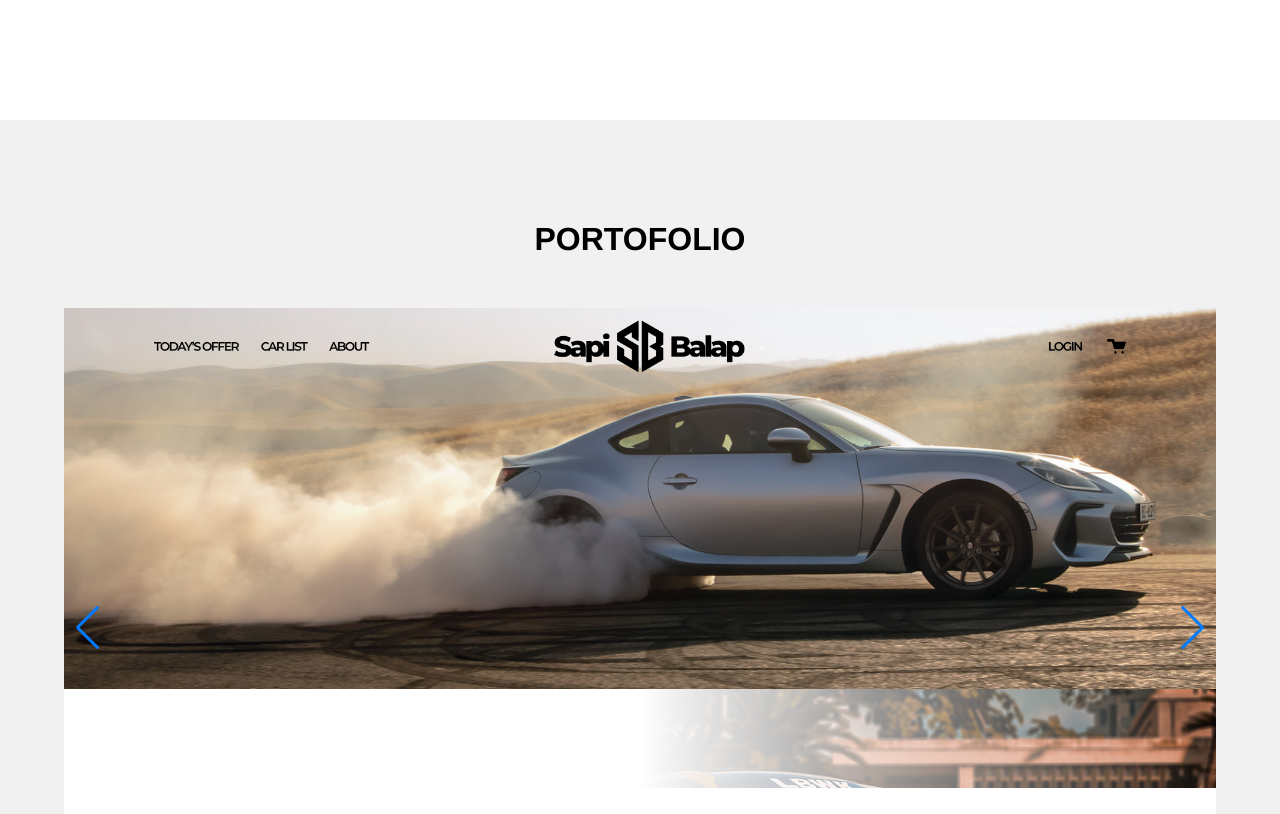
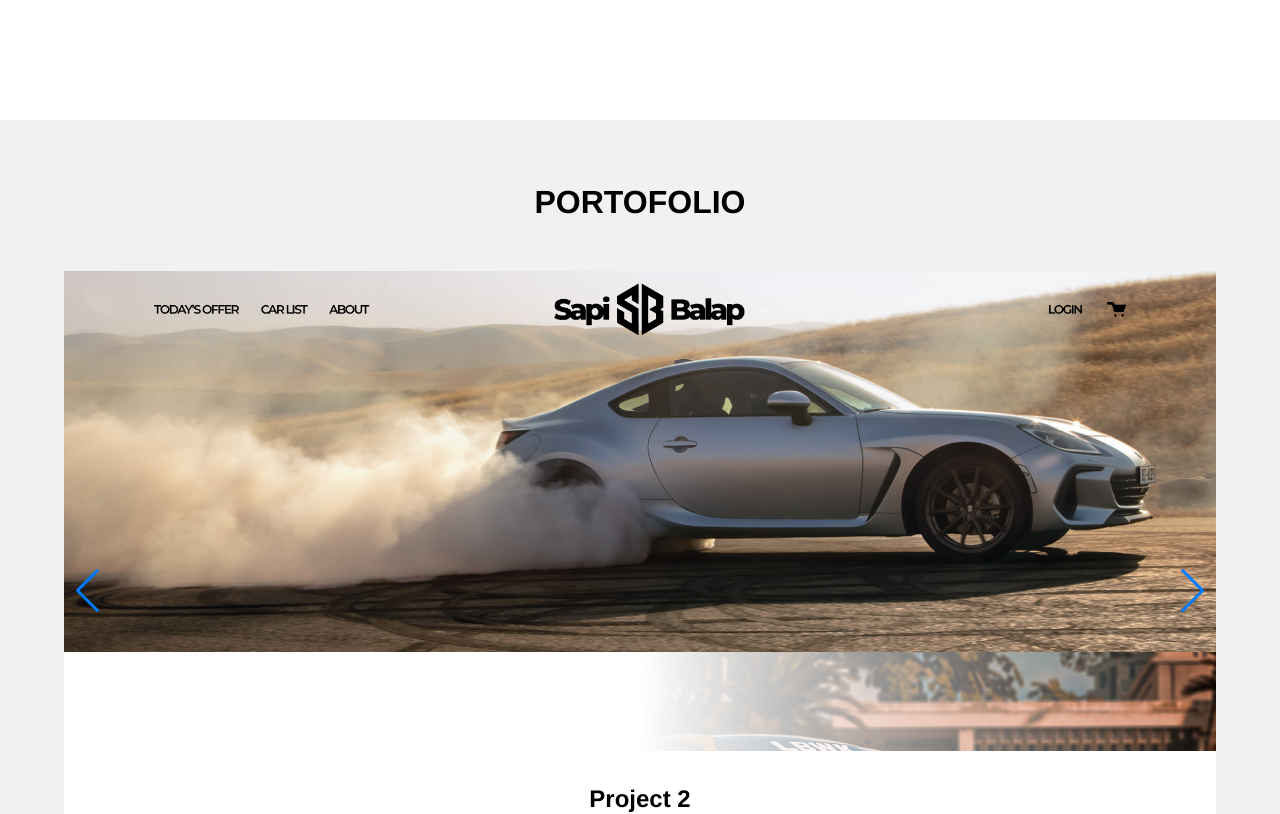
Before and after one commit to lmnzxx/lmnzxx-resume-webpage, a Vue app: page / in a window 1280 px wide. Shown: the part 1560-2374 px from the top of the page. Built offline with nearby package versions, Linux system fonts and the light colour scheme.

Commit message:
fix portofolio page height

```diff
--- a/src/components/Portofolio.vue
+++ b/src/components/Portofolio.vue
@@ -70,7 +70,7 @@
 
 <style scoped>
     .portofolio-section {
-        min-height: 100vh;
+        max-height: 100vh;
         text-align: center;
         padding: 64px 0;
         display: flex;
```
